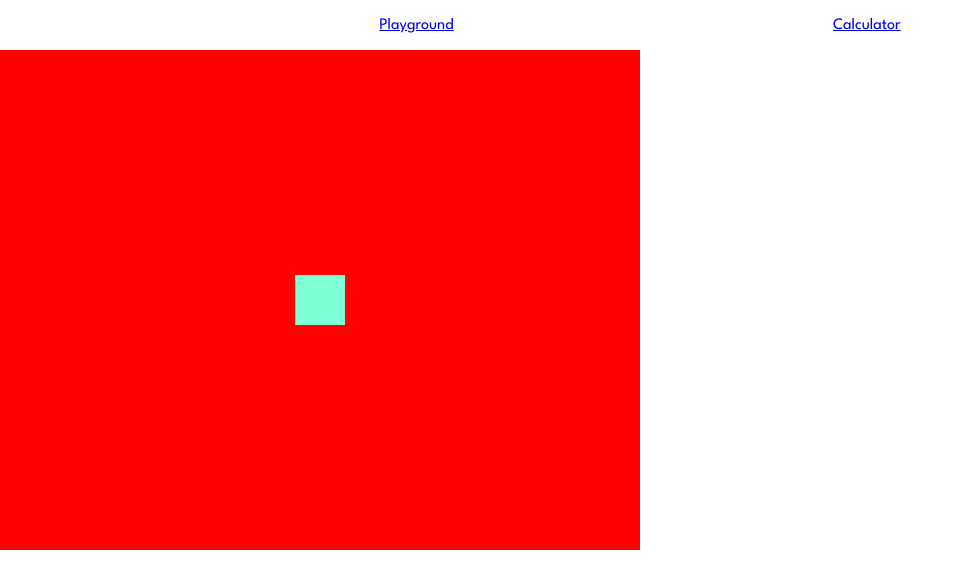
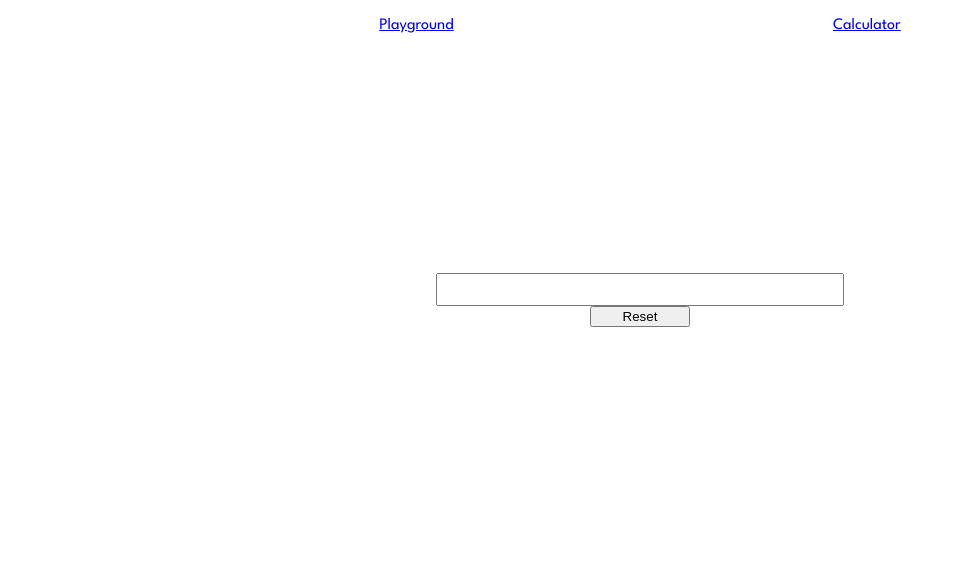
Before and after one commit to dam1508/react-playground, a React (Create React App) app: page /playground in a window 1280 px wide. Shown: the top 588 px of the page, without its empty margins (0-964 px from the left). Built offline with nearby package versions, Linux system fonts and the light colour scheme.

Commit message:
Styling and playground shinenigans

```diff
--- a/src/components/pages/calculator/Calculator.css
+++ b/src/components/pages/calculator/Calculator.css
@@ -20,7 +20,7 @@
    justify-content: center;
    height: 100%;
    background-color: var(--main-bg-color);
-   background-image: url("../../../assets/math.png");
+   background-image: url("../../../assets/matht.PNG");
    background-size: contain;
 }
 
--- a/src/components/pages/playground/Playground.css
+++ b/src/components/pages/playground/Playground.css
@@ -2,6 +2,9 @@
    width: 100%;
    height: 500px;
    display: flex;
+   align-items: center;
+   justify-content: center;
+   flex-direction: column;
 }
 
 .test {
@@ -22,3 +25,13 @@
    height: 50px;
    background-color: aquamarine;
 }
+
+.Input {
+   height: 2em;
+   width: 400px;
+   align-self: center;
+}
+
+.reset {
+   width: 100px;
+}
--- a/src/components/pages/playground/Playground.tsx
+++ b/src/components/pages/playground/Playground.tsx
@@ -3,20 +3,39 @@ import "./Playground.css";
 
 const Playground = () => {
    const [, setUpdate] = useState(1);
+   const [text, setText] = useState<string>("");
    const test = "abc+";
 
-   if (!test.match(/d/)) {
-      console.log("found");
-   }
+   const handleType = (event: React.ChangeEvent<HTMLInputElement>) => {
+      let newValue = event.target.value.replace(/\D/g, "");
+      let newValueArray = newValue.split("");
+
+      if (newValue.length > 3) {
+         newValueArray.splice(3, 0, ")");
+         newValueArray.splice(0, 0, "(");
+      }
+
+      if (newValue.length > 6) {
+         newValueArray.splice(8, 0, "-");
+      }
+
+      newValueArray.at(-1)?.match(/[\D]/) ?? setText(newValueArray.join(""));
+   };
 
    return (
       <div className="Playground">
-         <div
-            className="test"
-            data-theme="aha"
+         <input
+            type="text"
+            value={text}
+            onInput={handleType}
+            className="Input"
+         />
+         <button
+            onClick={() => setText("")}
+            className="reset"
          >
-            <div className="test2"></div>
-         </div>
+            Reset
+         </button>
       </div>
    );
 };
```
Also changed, not shown: src/assets/regex.png (added).
